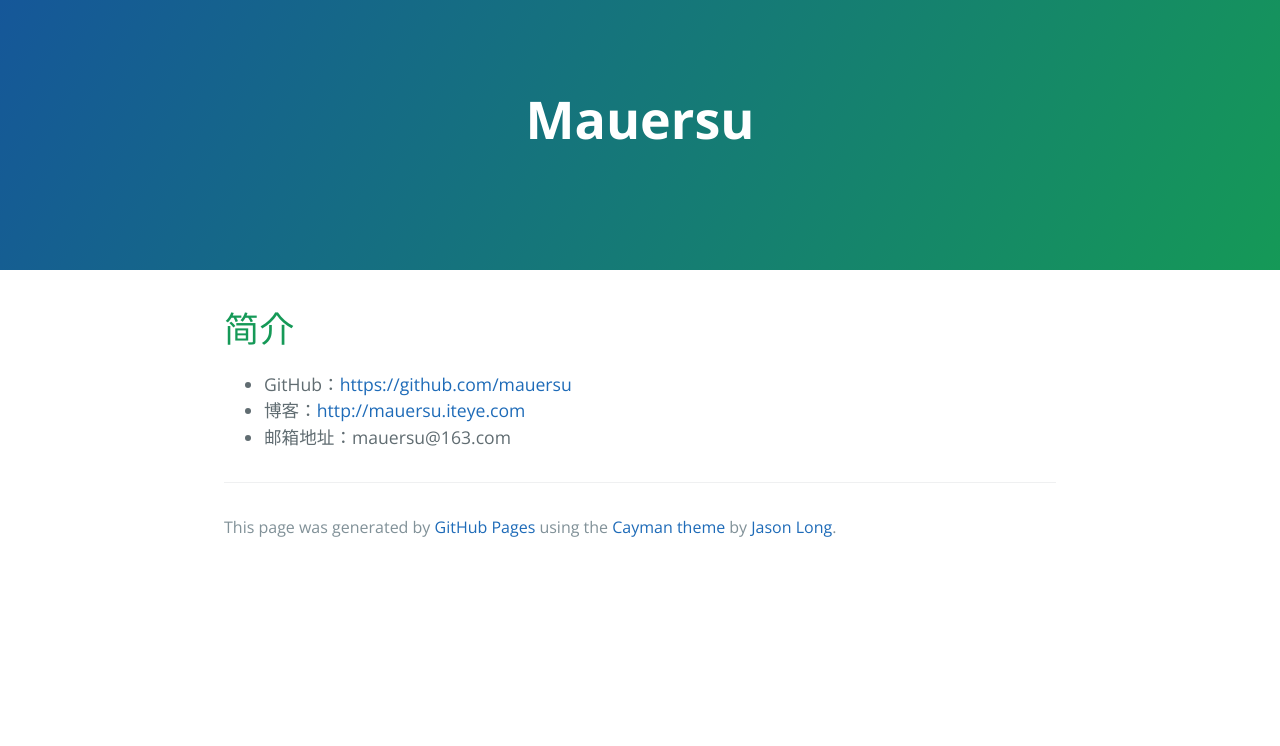
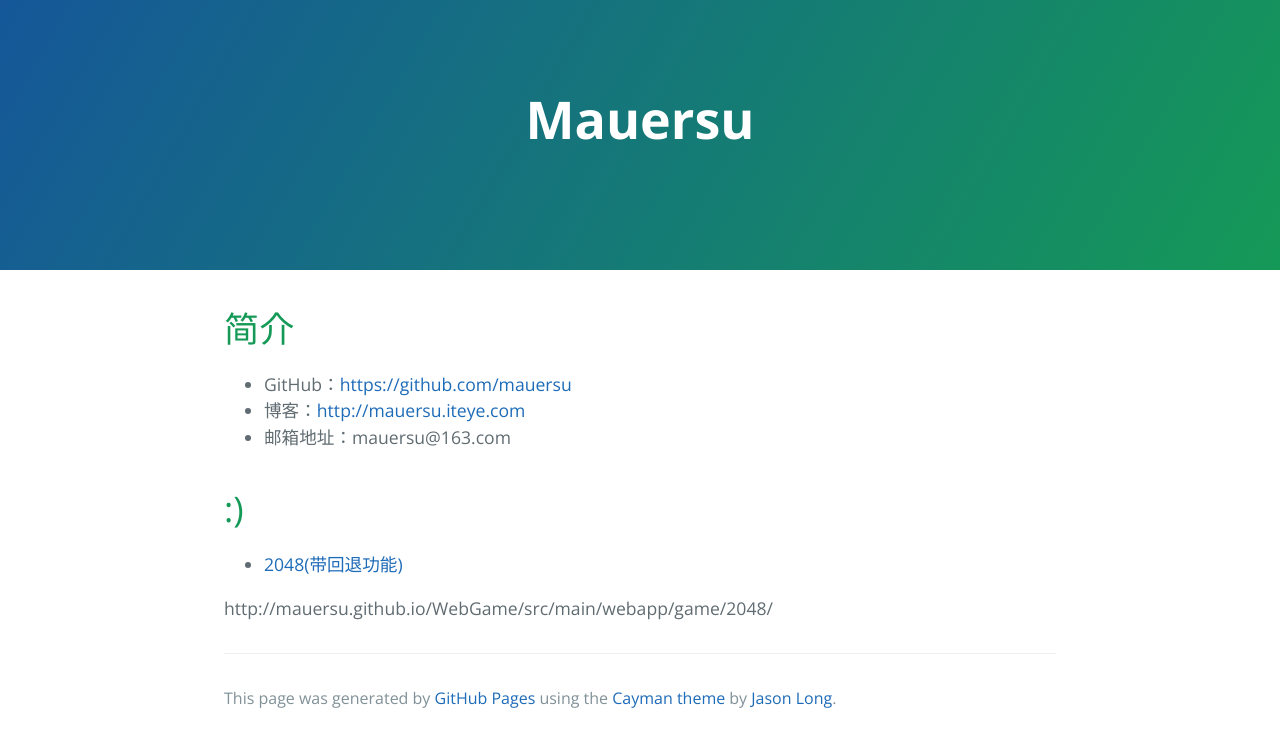
Before and after one commit to mauersu/mauersu.github.io, a website: page index.html in a window 1280 px wide. Drawn offline with nearby package versions, Linux system fonts and the light colour scheme.

Commit message:
add 2048 with back

```diff
--- a/index.html
+++ b/index.html
@@ -28,6 +28,14 @@
 </ul>
 
 
+<h1>
+<a id=":)" class="anchor" href="#%E6%96%87%E6%A1%A3" aria-hidden="true"><span class="octicon octicon-link"></span></a>:)</h1>
+
+<ul>
+<li><a href="http://mauersu.github.io/WebGame/src/main/webapp/game/2048/">2048(带回退功能)</a></li>
+</ul>
+
+http://mauersu.github.io/WebGame/src/main/webapp/game/2048/
 
       <footer class="site-footer">
 
```
